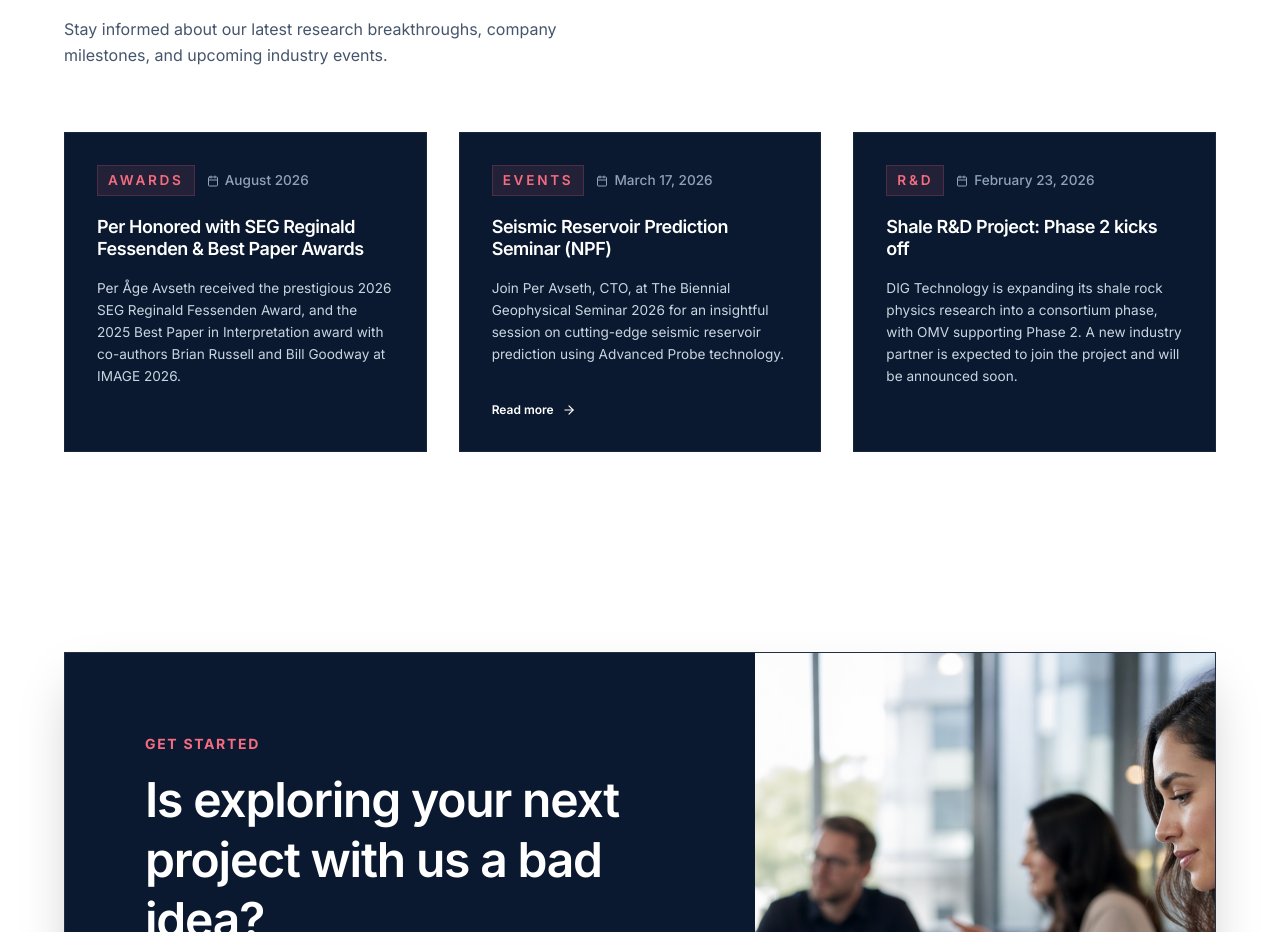
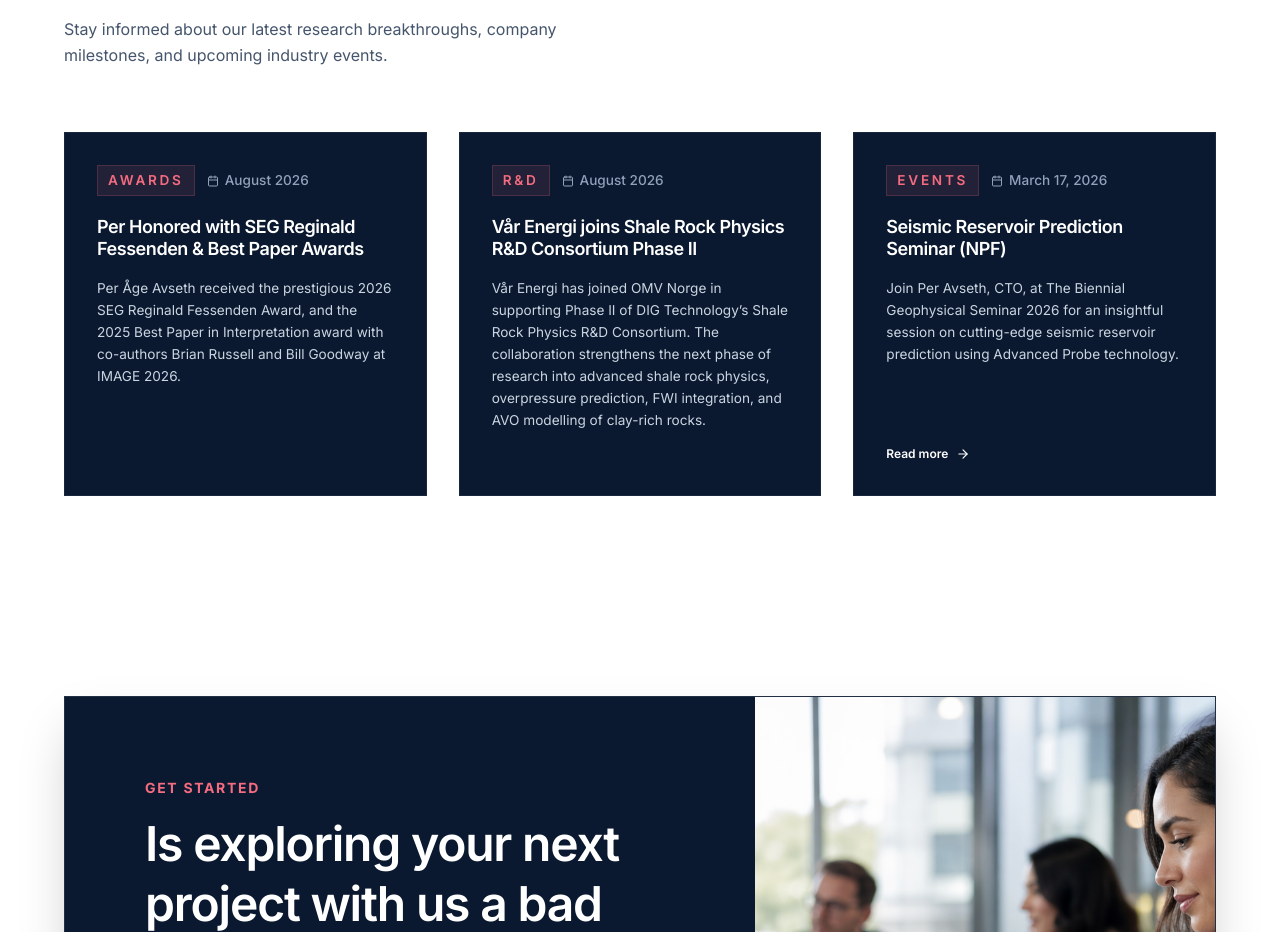
Before and after one commit to zaindigtech/dig-technology-webpage, a React (Vite) app: page / in a window 1280 px wide. Shown: the part 10440-11372 px from the top of the page. Built offline with nearby package versions, Linux system fonts and the light colour scheme.

Commit message:
Update News regarding Vår joining Shale Project

```diff
--- a/src/components/News.tsx
+++ b/src/components/News.tsx
@@ -11,18 +11,18 @@
     link: ""
   },
   {
+    date: "August 2026",
+    category: "R&D",
+    title: "Vår Energi joins Shale Rock Physics R&D Consortium Phase II",
+    excerpt: "Vår Energi has joined OMV Norge in supporting Phase II of DIG Technology’s Shale Rock Physics R&D Consortium. The collaboration strengthens the next phase of research into advanced shale rock physics, overpressure prediction, FWI integration, and AVO modelling of clay-rich rocks.",
+    link: ""
+  },
+  {
     date: "March 17, 2026",
     category: "Events",
     title: "Seismic Reservoir Prediction Seminar (NPF)",
     excerpt: "Join Per Avseth, CTO, at The Biennial Geophysical Seminar 2026 for an insightful session on cutting-edge seismic reservoir prediction using Advanced Probe technology.",
     link: "https://npf.no/konferansen/geophysical2026/"
-  },
-  {
-    date: "February 23, 2026",
-    category: "R&D",
-    title: "Shale R&D Project: Phase 2 kicks off",
-    excerpt: "DIG Technology is expanding its shale rock physics research into a consortium phase, with OMV supporting Phase 2. A new industry partner is expected to join the project and will be announced soon.",
-    link: ""
   }
 ];
 
```
